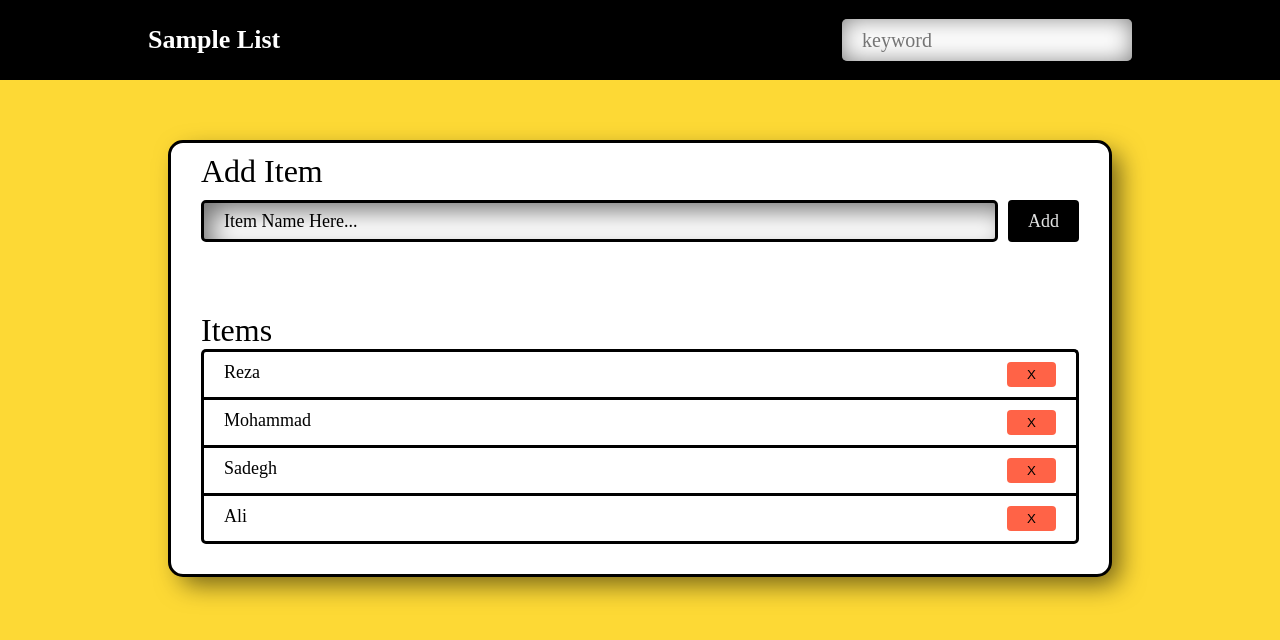
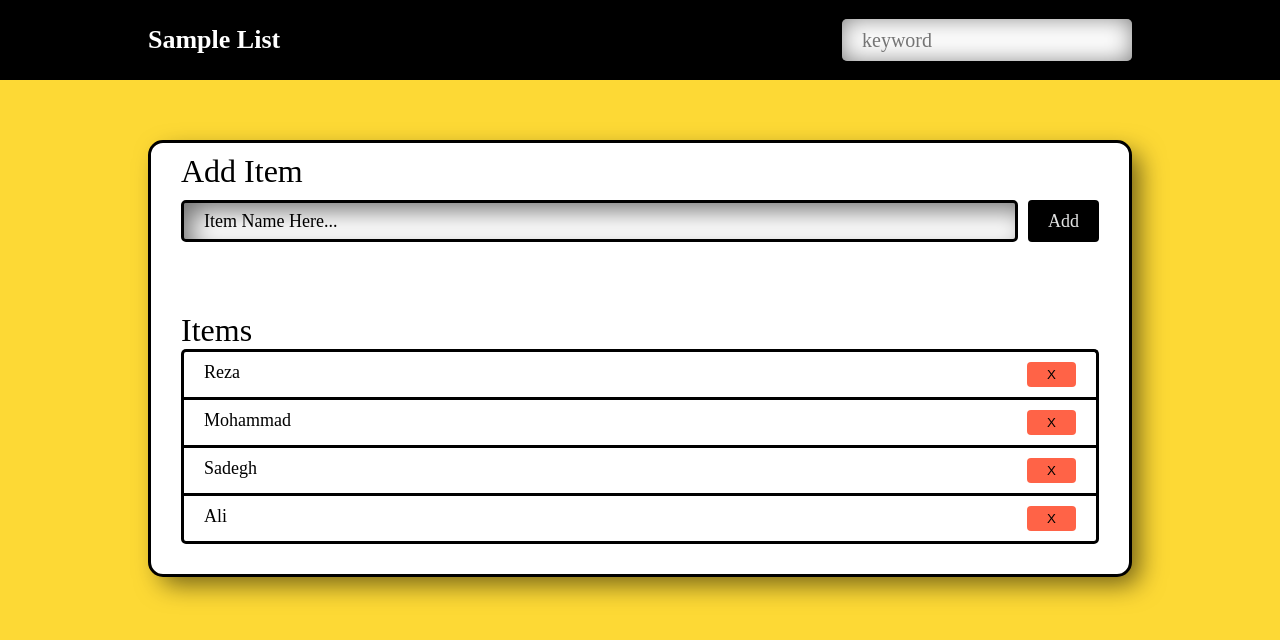
Before and after one commit to aliNejati-bu/first-ract-project, a React (Create React App) app: page / in a window 1280 px wide. Shown: the top 640 px of the page. Built offline with nearby package versions, Linux system fonts and the light colour scheme.

Commit message:
Add OnClick to btn.

```diff
--- a/src/App.js
+++ b/src/App.js
@@ -6,9 +6,7 @@ function App() {
     return (
         <div>
             <Header/>
-            <Container>
-                <Main/>
-            </Container>
+            <Main/>
         </div>
 
     );
--- a/src/components/button/Button.js
+++ b/src/components/button/Button.js
@@ -9,8 +9,9 @@ function Button(props) {
         className = 'btn btn--delete';
     }
 
+
     return (
-        <button className={className}>{props.children}</button>
+        <button className={className} onClick={props.onClick}>{props.children}</button>
     );
 }
 
```
